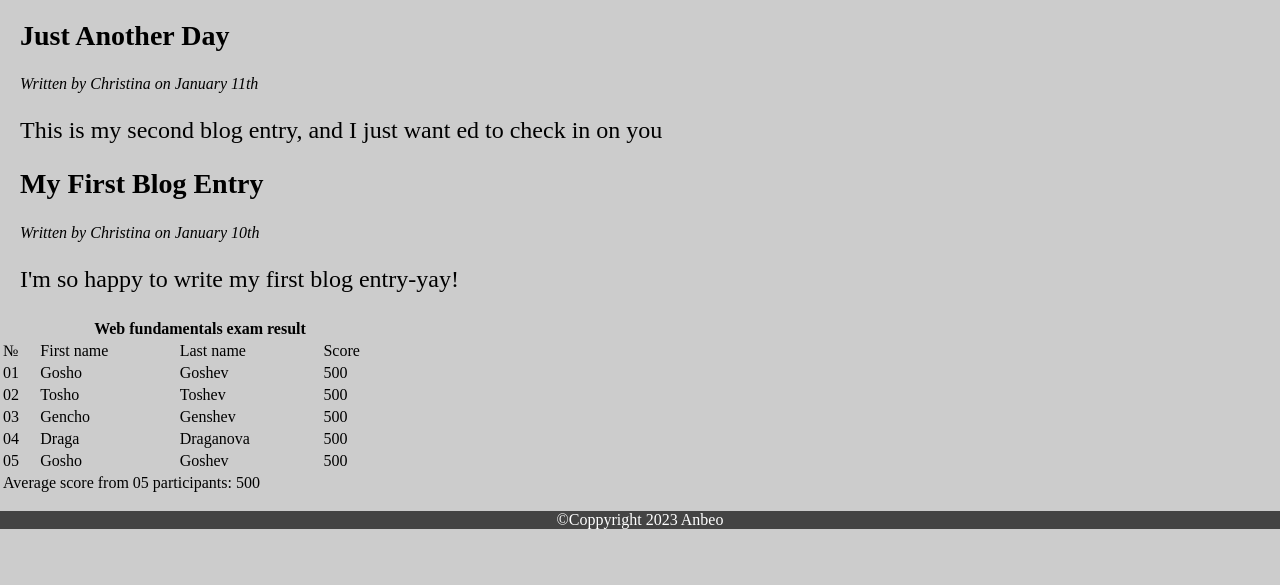
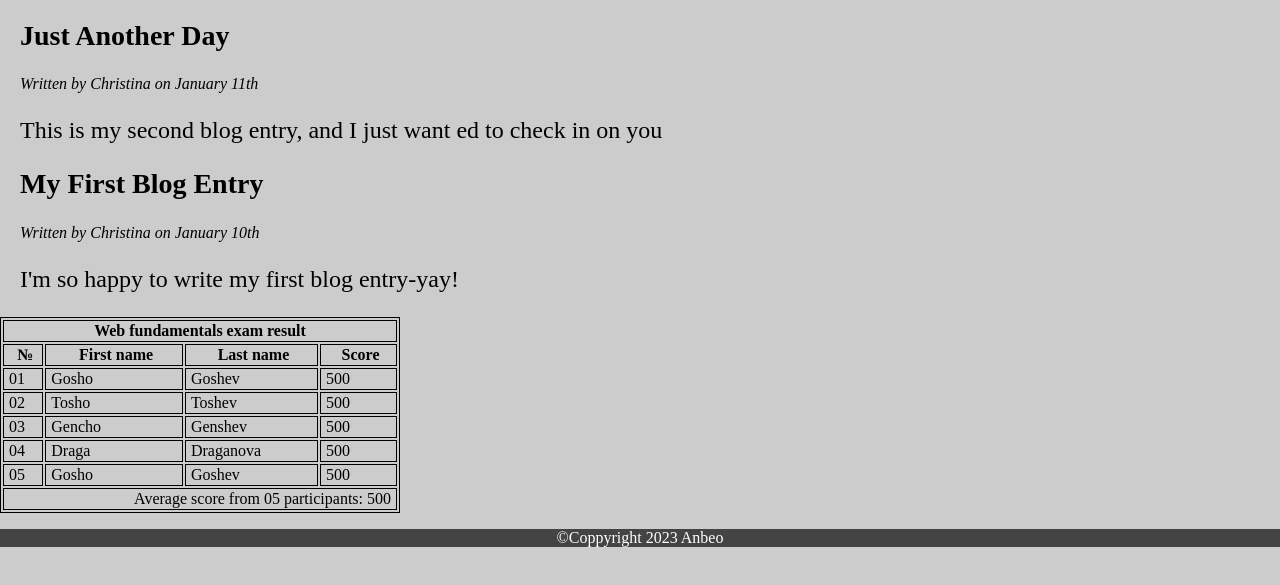
Before and after one commit to anbeoo1112/Thuchanh1, a plain HTML site: page index.html in a window 1280 px wide. Shown: the part 83-668 px from the top of the page. Drawn offline with Linux system fonts and the light colour scheme.

Commit message:
Update style.css

```diff
--- a/style.css
+++ b/style.css
@@ -41,3 +41,20 @@ footer{
     color: #fff;
     text-align: center;
 }
+table,td,tr,th{
+    border: 1px solid #000000;
+
+}
+.bold{
+    font-weight: bold;
+    text-align: center;
+
+}
+td{
+    padding-left: 5px;
+
+}
+.result{
+    text-align: right;
+    padding-right: 5px;
+}
```
